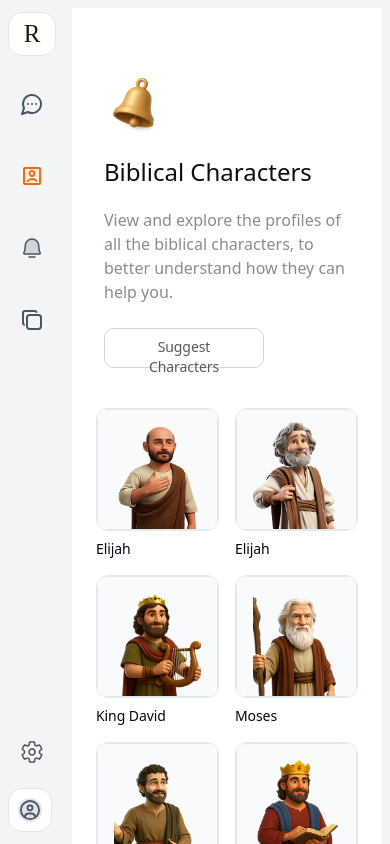
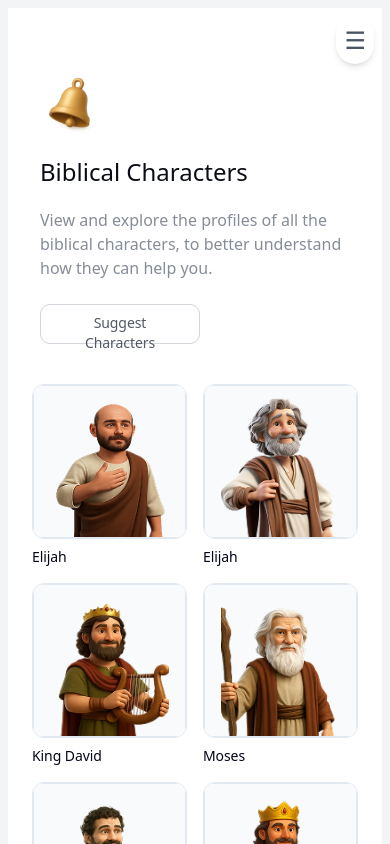
Before and after one commit to brain-tech-repository/Rea, a Next.js app: page /char1 in a window 390 px wide. Built offline with nearby package versions, Linux system fonts and the light colour scheme.

Commit message:
add Toggle

```diff
--- a/src/app/components/sidebar.jsx
+++ b/src/app/components/sidebar.jsx
@@ -1,38 +1,32 @@
 "use client";
-import Link from 'next/link';
-import { usePathname } from 'next/navigation';
+import Link from "next/link";
+import { usePathname } from "next/navigation";
 import { LuMessageCircleMore } from "react-icons/lu";
 import { RiAccountBoxLine } from "react-icons/ri";
 import { PiBellSimpleDuotone } from "react-icons/pi";
 import { TbCopy } from "react-icons/tb";
 import { IoSettingsOutline } from "react-icons/io5";
 import { FaRegCircleUser } from "react-icons/fa6";
-import { useState } from 'react';
-import General from '@/Components/General';
-import Notifications from '@/Components/Notifications';
-import Security from '@/Components/Security';
-
-import DataControl from '@/Components/DataControl';
-
-// import { IoChatbubbleEllipsesOutline, IoLayersOutline, IoSettingsOutline } from "react-icons/io5";
-// import { LuSquareUser } from "react-icons/lu";
-// import { FiBell } from "react-icons/fi";
-// import { FaRegUserCircle } from "react-icons/fa";
+import { useState } from "react";
+import General from "@/Components/General";
+import Notifications from "@/Components/Notifications";
+import Security from "@/Components/Security";
+import DataControl from "@/Components/DataControl";
 import { LuCircleUserRound } from "react-icons/lu";
 import { AiOutlineSecurityScan } from "react-icons/ai";
 import { IoNotificationsOutline } from "react-icons/io5";
 import { GoDatabase } from "react-icons/go";
-import Account from '@/Components/Account';
+import Account from "@/Components/Account";
 
-export default function Navbar() { // Changed function name to Navbar for consistency
+export default function Navbar() {
   const pathname = usePathname();
-
-
-    // Helper function to determine if a link is active
   const isActive = (href) => pathname === href;
   const [showModal, setShowModal] = useState(false);
   const [activeTab, setActiveTab] = useState("account");
+  // State to control the visibility of the sidebar on small devices
+  const [isSidebarOpen, setIsSidebarOpen] = useState(false);
 
+  // Function to render the content based on the active tab in the settings modal
   const renderContent = () => {
     switch (activeTab) {
       case "account":
@@ -50,16 +44,22 @@ const renderContent = () => {
     }
   };
 
-
-    return (
-        <>
-            <div className="container-fluid">
-                <aside className="flex flex-col items-center w-16 h-screen py-3 overflow-y-auto">
+  // Component for the sidebar content, extracted to be reusable in both desktop and mobile modal
+  // This component no longer dictates its own height (e.g., h-screen or flex-1).
+  // Its parent will now explicitly define its dimensions.
+  const SidebarContent = () => (
+    <div className="flex flex-col items-center py-3 overflow-y-auto w-full h-full">
       <nav className="flex flex-col flex-1 space-y-6">
         {/* Logo Link */}
         <Link href="">
-                         <div className={`flex h-[44px] p-3 justify-center items-center gap-[10px] rounded-[14px] border border-[var(--stroke-soft-200,#E2E4E9)] bg-white`}>
-                            <div className={`text-center font-[Gelica] text-[24.788px] font-medium leading-[41.313px] ${isActive('') ? 'text-orange-600' : 'text-[#1B1B08]'}`}>
+          <div
+            className={`flex h-[44px] p-3 justify-center items-center gap-[10px] rounded-[14px] border border-[var(--stroke-soft-200,#E2E4E9)] bg-white`}
+          >
+            <div
+              className={`text-center font-[Gelica] text-[24.788px] font-medium leading-[41.313px] ${
+                isActive("") ? "text-orange-600" : "text-[#1B1B08]"
+              }`}
+            >
               R
             </div>
           </div>
@@ -67,52 +67,122 @@ const renderContent = () => {
 
         {/* Message Icon Link */}
         <Link href="/pages/page14">
-                         <div className={`flex p-3 justify-center items-center gap-[10px] rounded-[16px]`}>
-                             <LuMessageCircleMore className={`h-6 w-6 ${isActive('/pages/page14') ? 'text-orange-500' : 'text-gray-600'}`} />
+          <div
+            className={`flex p-3 justify-center items-center gap-[10px] rounded-[16px]`}
+          >
+            <LuMessageCircleMore
+              className={`h-6 w-6 ${
+                isActive("/pages/page14") ? "text-orange-500" : "text-gray-600"
+              }`}
+            />
           </div>
         </Link>
 
         {/* Account Icon Link */}
-                       <Link href="/char1"> {/* Assuming this links to the same page as the logo for demonstration */}
-                         <div className={`flex p-3 justify-center items-center gap-2.5 rounded-lg`}>
-                             <RiAccountBoxLine className={`h-6 w-6 ${isActive('/char1') ? 'text-orange-500' : 'text-gray-600'}`} />
+        <Link href="/char1">
+          <div
+            className={`flex p-3 justify-center items-center gap-2.5 rounded-lg`}
+          >
+            <RiAccountBoxLine
+              className={`h-6 w-6 ${
+                isActive("/char1") ? "text-orange-500" : "text-gray-600"
+              }`}
+            />
           </div>
         </Link>
 
         {/* Bell Icon Link */}
         <Link href="/message">
-                          <div className={`flex p-3 justify-center items-center gap-[10px] rounded-[16px]`}>
-                              <PiBellSimpleDuotone className={`h-6 w-6 ${isActive('/message') ? 'text-orange-500' : 'text-gray-600'}`} />
+          <div
+            className={`flex p-3 justify-center items-center gap-[10px] rounded-[16px]`}
+          >
+            <PiBellSimpleDuotone
+              className={`h-6 w-6 ${
+                isActive("/message") ? "text-orange-500" : "text-gray-600"
+              }`}
+            />
           </div>
         </Link>
 
         {/* Copy Icon Link */}
         <Link href="/chat">
-                         <div className={`flex p-3 justify-center items-center gap-[10px] rounded-[16px]`}>
-                             <TbCopy className={`h-6 w-6 ${isActive('/chat') ? 'text-orange-500' : 'text-gray-600'}`} />
+          <div
+            className={`flex p-3 justify-center items-center gap-[10px] rounded-[16px]`}
+          >
+            <TbCopy
+              className={`h-6 w-6 ${
+                isActive("/chat") ? "text-orange-500" : "text-gray-600"
+              }`}
+            />
           </div>
         </Link>
       </nav>
 
-                    <div className="flex flex-col space-y-6">
-                        {/* Settings Icon Link */}
-                       <Link href="/setting">
-                         <div className={`flex flex-col items-start gap-[10px] px-[12px] self-stretch`}>
-                             <IoSettingsOutline className={`h-6 w-6 ${isActive('/setting') ? 'text-orange-500' : 'text-gray-600'}`}    onClick={() => setShowModal(true)}/>
+      <div className="flex flex-col space-y-6 mt-auto"> {/* mt-auto pushes these items to the bottom */}
+        {/* Settings Icon Link - opens the settings modal */}
+        <div
+          className={`flex flex-col items-start gap-[10px] px-[12px] self-stretch cursor-pointer`}
+          onClick={() => {
+            setShowModal(true);
+            // Close the sidebar if it's open when settings modal is opened
+            setIsSidebarOpen(false); // Always close sidebar when opening settings
+          }}
+        >
+          <IoSettingsOutline className="h-6 w-6 text-gray-600" />
         </div>
-                       </Link>
 
         {/* User Profile Icon Link */}
         <Link href="">
-                          <div className={`flex w-[44px] h-[44px] p-[6px] justify-center items-center gap-[10px] rounded-[14px] border border-[var(--stroke-soft-200,#E2E4E9)] bg-white`}>
-                              <div className={`flex w-[24px] h-[24px] justify-center items-center shrink-0 rounded-full bg-[var(--bg-soft-200,#E2E4E9)]`}>
-                                <FaRegCircleUser className={`h-5 w-6 ${isActive('') ? 'text-orange-600' : 'text-gray-600'}`} />
+          <div className="flex w-[44px] h-[44px] p-[6px] justify-center items-center gap-[10px] rounded-[14px] border border-[var(--stroke-soft-200,#E2E4E9)] bg-white">
+            <div className="flex w-[24px] h-[24px] justify-center items-center shrink-0 rounded-full bg-[var(--bg-soft-200,#E2E4E9)]">
+              <FaRegCircleUser className="h-5 w-6 text-gray-600" />
             </div>
           </div>
         </Link>
       </div>
-                </aside>
     </div>
+  );
+
+  return (
+    <>
+      {/* Toggle button for small devices - fixed position */}
+      <div className="fixed top-4 right-4 md:hidden z-50">
+        <button
+          className="text-gray-600 text-2xl p-2 rounded-full bg-white shadow-md"
+          onClick={() => setIsSidebarOpen(true)}
+        >
+          &#9776; {/* Hamburger icon */}
+        </button>
+      </div>
+
+      {/* Sidebar for medium and larger devices - hidden on screens smaller than 'md' breakpoint */}
+      {/* The Navbar component now explicitly sets the width and height for the desktop sidebar */}
+      <div className="hidden md:block w-16 h-screen">
+        <SidebarContent /> {/* Renders the sidebar content for desktop */}
+      </div>
+
+      {/* Modal for sidebar on small devices - appears when toggle is clicked */}
+      {isSidebarOpen && (
+        <div className="fixed inset-0 bg-black/50 flex z-50">
+          {/* The actual modal content, takes full height and a fixed width */}
+          {/* Added flex flex-col to enable internal flex behavior for SidebarContent */}
+          <div className="bg-white w-64 h-full p-4 flex flex-col">
+            <div className="flex justify-between items-center mb-4">
+              <h2 className="text-xl font-bold">Menu</h2>
+              <button
+                className="text-gray-600 text-2xl"
+                onClick={() => setIsSidebarOpen(false)}
+              >
+                &times; {/* Close button */}
+              </button>
+            </div>
+            {/* SidebarContent will now fill this div, ensuring all elements are visible/scrollable */}
+            <SidebarContent />
+          </div>
+        </div>
+      )}
+
+      {/* Settings Modal - remains unchanged */}
       {showModal && (
         <div className="fixed inset-0 bg-black/50 flex items-center justify-center z-50 p-4">
           <div className="relative w-full max-w-5xl bg-white rounded-xl border border-gray-200 shadow-md max-h-[90vh] flex flex-col overflow-hidden">
@@ -122,67 +192,74 @@ const renderContent = () => {
             >
               &times;
             </button>
-
             <div className="w-full h-[60px] flex items-center justify-between px-5 py-3 border-b border-gray-200 bg-white">
-              <h2 className="font-inter font-medium text-[20px] leading-[28px] text-[#0A0D14]">Settings</h2>
+              <h2 className="font-inter font-medium text-[20px] leading-[28px] text-[#0A0D14]">
+                Settings
+              </h2>
             </div>
-
             <div className="flex flex-col md:flex-row w-full flex-1 overflow-auto">
+              {/* Settings navigation tabs */}
               <div className="w-full md:w-[200px] border-r border-gray-200 bg-white px-2 py-5 space-y-3">
                 <div
-                  className={`flex items-center gap-2 px-3 py-2 rounded-xl cursor-pointer ${activeTab === "account" ? "bg-[#F6F8FA]" : "hover:bg-gray-100"
+                  className={`flex items-center gap-2 px-3 py-2 rounded-xl cursor-pointer ${
+                    activeTab === "account" ? "bg-[#F6F8FA]" : "hover:bg-gray-100"
                   }`}
                   onClick={() => setActiveTab("account")}
                 >
                   <LuCircleUserRound className="h-5 w-5" />
-                  <span className="text-sm hover:bg-blue-400 hover:text-white">Account</span>
+                  <span className="text-sm hover:bg-blue-400 hover:text-white">
+                    Account
+                  </span>
                 </div>
                 <div
-                  className={`flex items-center gap-2 px-3 py-2 rounded-xl cursor-pointer ${activeTab === "general" ? "bg-[#F6F8FA]" : "hover:bg-gray-100"
+                  className={`flex items-center gap-2 px-3 py-2 rounded-xl cursor-pointer ${
+                    activeTab === "general" ? "bg-[#F6F8FA]" : "hover:bg-gray-100"
                   }`}
                   onClick={() => setActiveTab("general")}
                 >
                   <IoSettingsOutline className="h-5 w-5" />
-                  <span className="text-sm font-medium text-[#868C98]">General</span>
+                  <span className="text-sm font-medium text-[#868C98]">
+                    General
+                  </span>
                 </div>
                 <div
-                  className={`flex items-center gap-2 px-3 py-2 rounded-xl cursor-pointer ${activeTab === "notifications" ? "bg-[#F6F8FA]" : "hover:bg-gray-100"
+                  className={`flex items-center gap-2 px-3 py-2 rounded-xl cursor-pointer ${
+                    activeTab === "notifications" ? "bg-[#F6F8FA]" : "hover:bg-gray-100"
                   }`}
                   onClick={() => setActiveTab("notifications")}
                 >
                   <IoNotificationsOutline className="h-5 w-5" />
-                  <span className="text-sm font-medium text-[#868C98]">Notifications</span>
+                  <span className="text-sm font-medium text-[#868C98]">
+                    Notifications
+                  </span>
                 </div>
-
-
-
                 <div
-                  className={`flex items-center gap-2 px-3 py-2 rounded-xl cursor-pointer ${activeTab === "DataControl" ? "bg-[#F6F8FA]" : "hover:bg-gray-100"
+                  className={`flex items-center gap-2 px-3 py-2 rounded-xl cursor-pointer ${
+                    activeTab === "DataControl" ? "bg-[#F6F8FA]" : "hover:bg-gray-100"
                   }`}
                   onClick={() => setActiveTab("DataControl")}
                 >
                   <GoDatabase className="h-5 w-5" />
-                 <span className="text-sm font-medium text-[#868C98]">Data controls</span>
+                  <span className="text-sm font-medium text-[#868C98]">
+                    Data controls
+                  </span>
                 </div>
-
-
-
-
-
                 <div
-                  className={`flex items-center gap-2 px-3 py-2 rounded-xl cursor-pointer ${activeTab === "Security" ? "bg-[#F6F8FA]" : "hover:bg-gray-100"
+                  className={`flex items-center gap-2 px-3 py-2 rounded-xl cursor-pointer ${
+                    activeTab === "Security" ? "bg-[#F6F8FA]" : "hover:bg-gray-100"
                   }`}
                   onClick={() => setActiveTab("Security")}
                 >
-
                   <AiOutlineSecurityScan className="h-5 w-5" />
-                  <span className="text-sm font-medium text-[#868C98]">Security</span>
+                  <span className="text-sm font-medium text-[#868C98]">
+                    Security
+                  </span>
                 </div>
-
-
-
               </div>
-              <div className="w-full flex-1 p-5 overflow-y-auto">{renderContent()}</div>
+              {/* Content area for settings tabs */}
+              <div className="w-full flex-1 p-5 overflow-y-auto">
+                {renderContent()}
+              </div>
             </div>
           </div>
         </div>
```
Also changed, not shown: 1 other file (tests, documents, lock files or other folders). Lines whose indentation alone changed are shown as unchanged.
